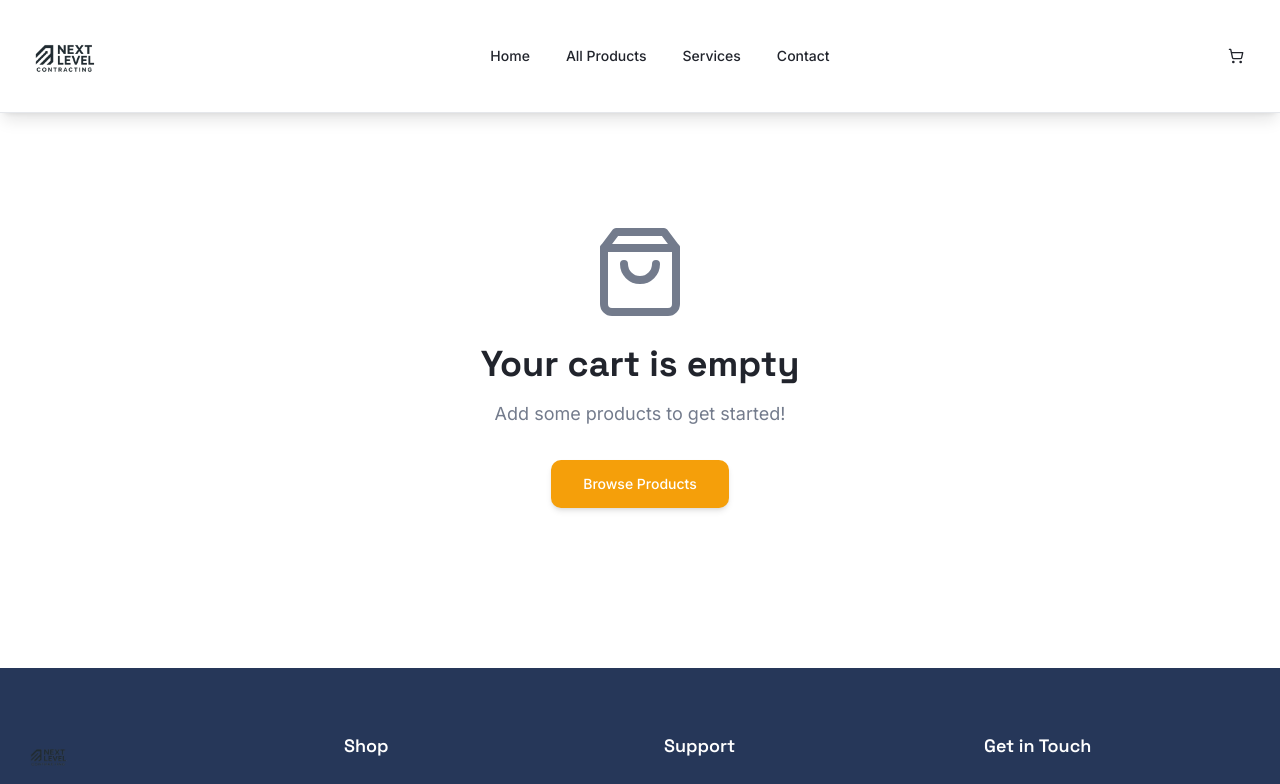
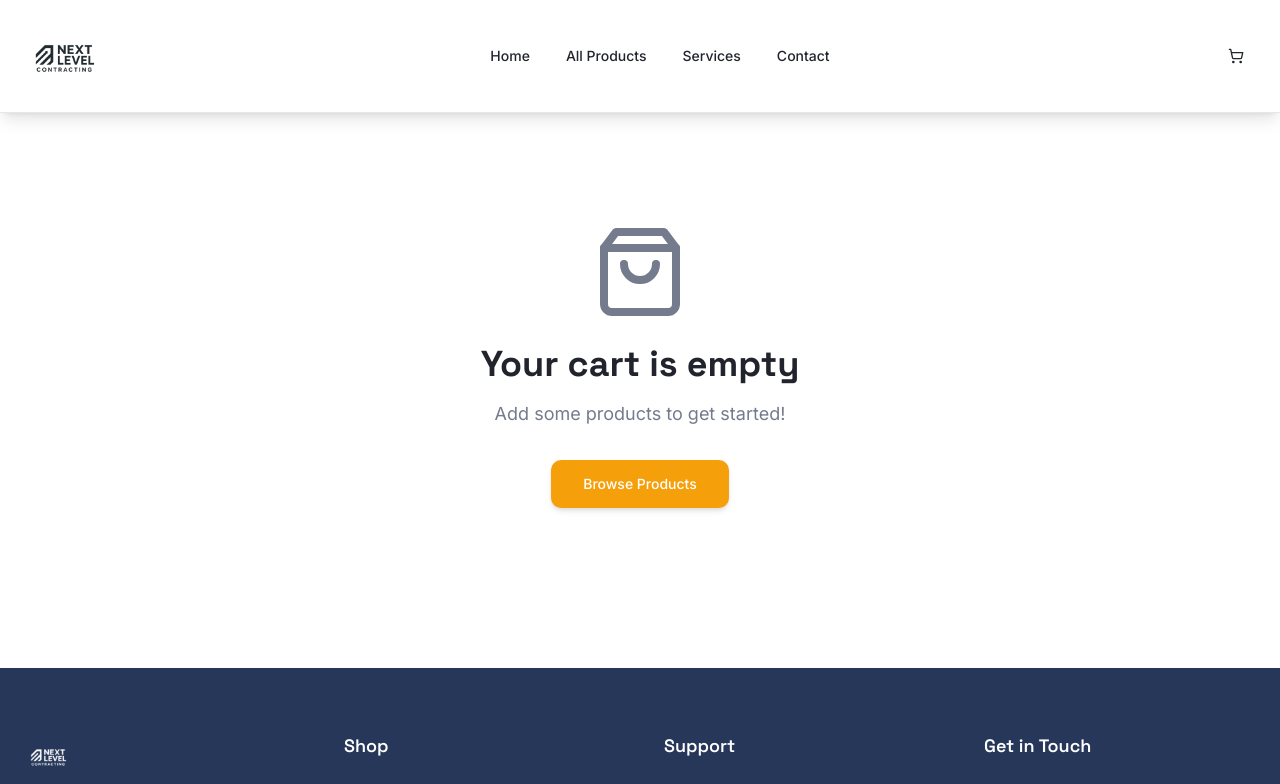
Before and after one commit to contractornextlevel/nextlevelcontracting, a React (Vite) app: page /cart in a window 1280 px wide. Shown: the top 784 px of the page. Built offline with nearby package versions, Linux system fonts and the light colour scheme; the HTML template or start-up script is replaced by a standard one.

Commit message:
Update footer logo

```diff
--- a/src/components/Footer.tsx
+++ b/src/components/Footer.tsx
@@ -1,6 +1,6 @@
 import { Link } from "react-router-dom";
 import { MapPin, Mail, Phone, Clock } from "lucide-react";
-import logo from "@/assets/logo.png";
+import logo from "@/assets/logo-footer.png";
 
 export const Footer = () => {
   return (
@@ -13,7 +13,7 @@ export const Footer = () => {
             <img
               src={logo}
               alt="Next Level Contracting"
-              className="h-12 w-auto"
+              className="h-12 w-auto brightness-0 invert"
             />
             <p className="text-sm text-primary-foreground/70 leading-relaxed">
               Your trusted marketplace for quality products at unbeatable prices. From tools to home essentials.
```
Also changed, not shown: src/assets/logo-footer.png (added).
